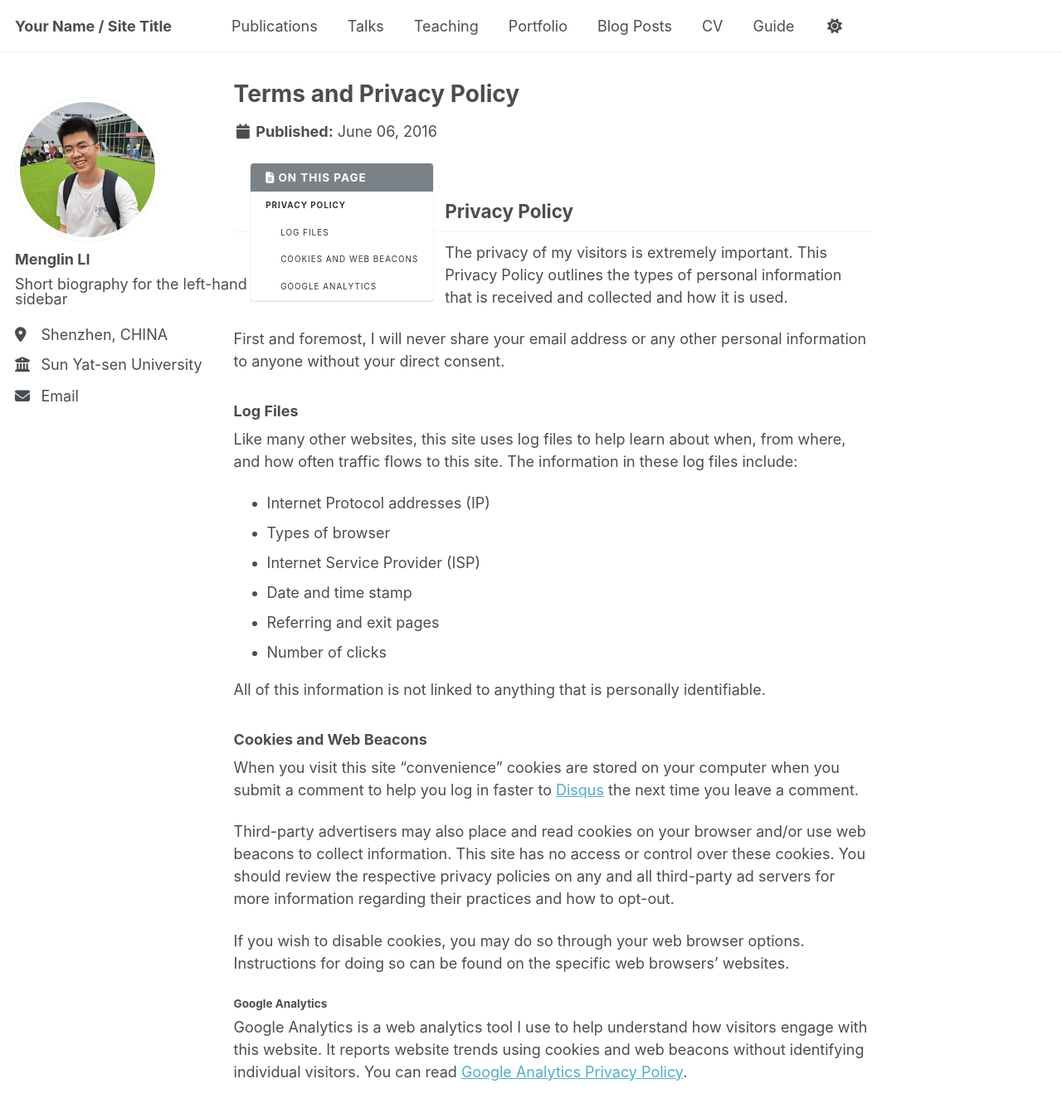
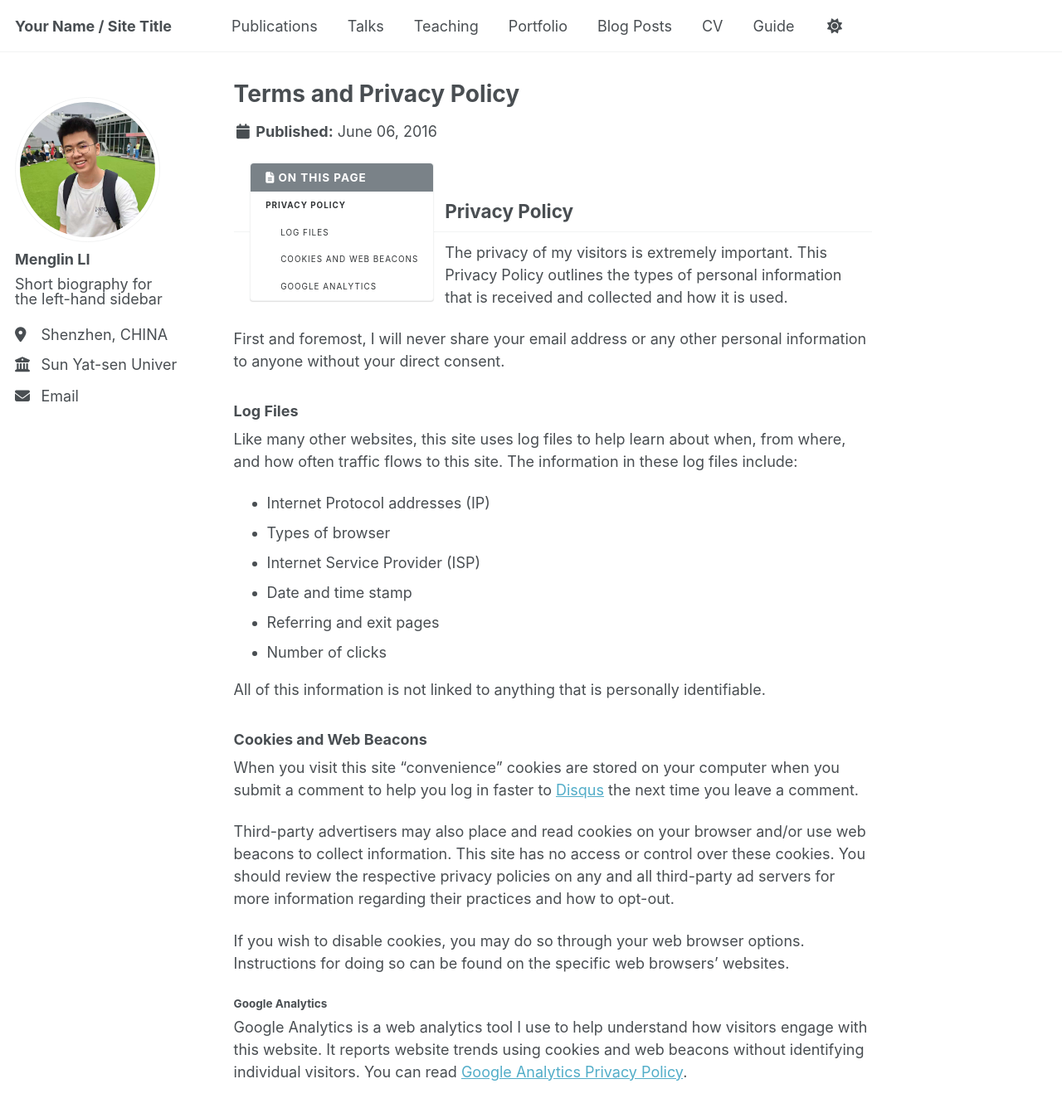
Before and after one commit to li-menglin/li-menglin.github.io, a Jekyll site: the page built from _pages/terms.md, in a window 1280 px wide and 1400 px high. Shown: the top 1342 px of the window at 83% size. Built offline with Jekyll 4.4.1, drawn with Linux system fonts in a browser that asks for light colours; a script that is not in the unit is left out.

Commit message:
Update _sidebar.scss

```diff
--- a/_sass/layout/_sidebar.scss
+++ b/_sass/layout/_sidebar.scss
@@ -25,7 +25,7 @@
   }
 
   @include breakpoint($large) {
-    @include span(3 of 12); // 原来是 2 of 12，这里改成 3 of 12
+    @include span(2 of 12); // 原来是 2 of 12，这里改成 3 of 12
     opacity: 1;
     -webkit-transition: opacity 0.2s ease-in-out;
     transition: opacity 0.2s ease-in-out;
@@ -44,7 +44,7 @@
   @include breakpoint($large) {
     position: relative;
     float: right;
-    @include span(3 of 12); // 改成和左栏一样的宽度
+    @include span(2 of 12); // 改成和左栏一样的宽度
     margin-left: span(0.5 of 12);
     z-index: 10;
   }
```
